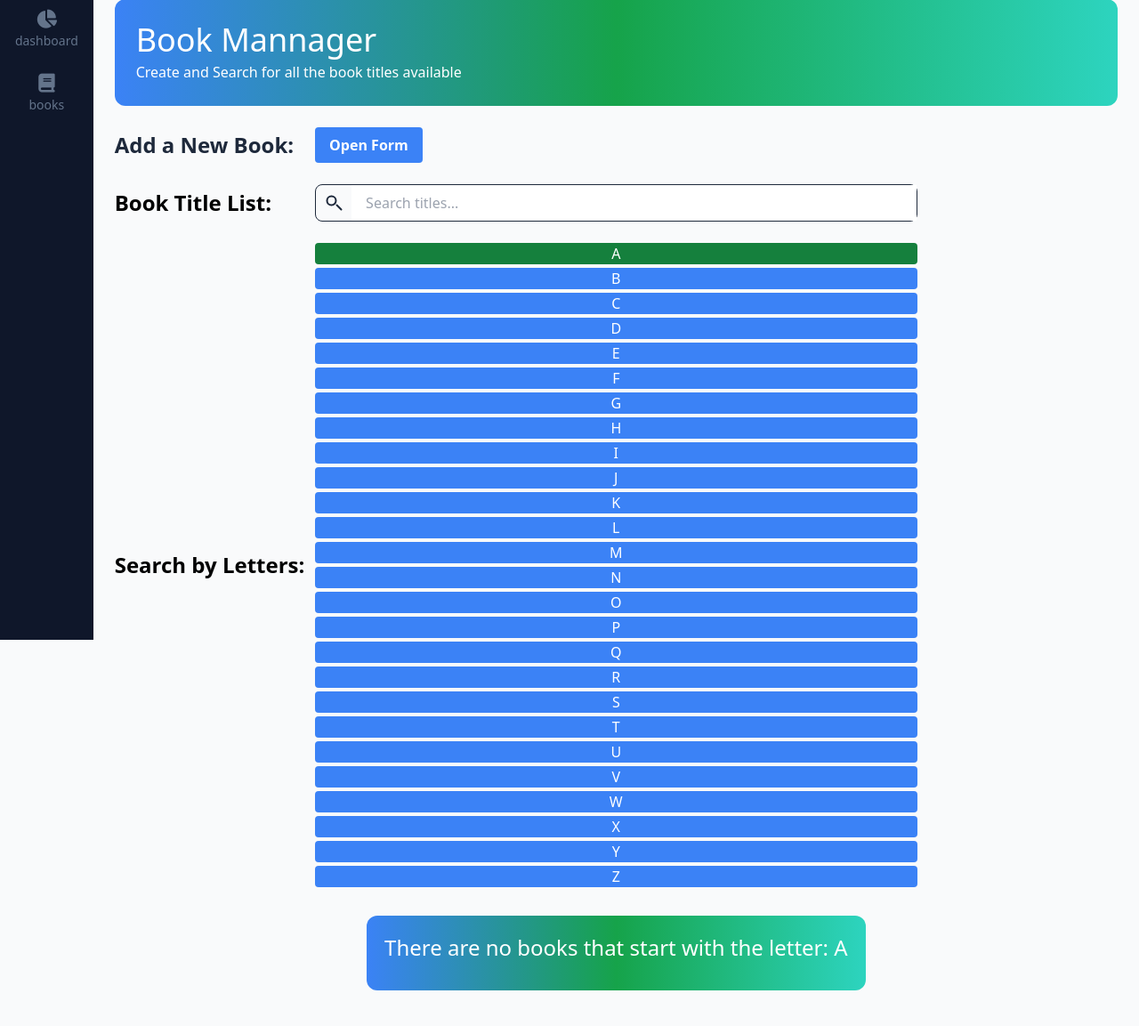
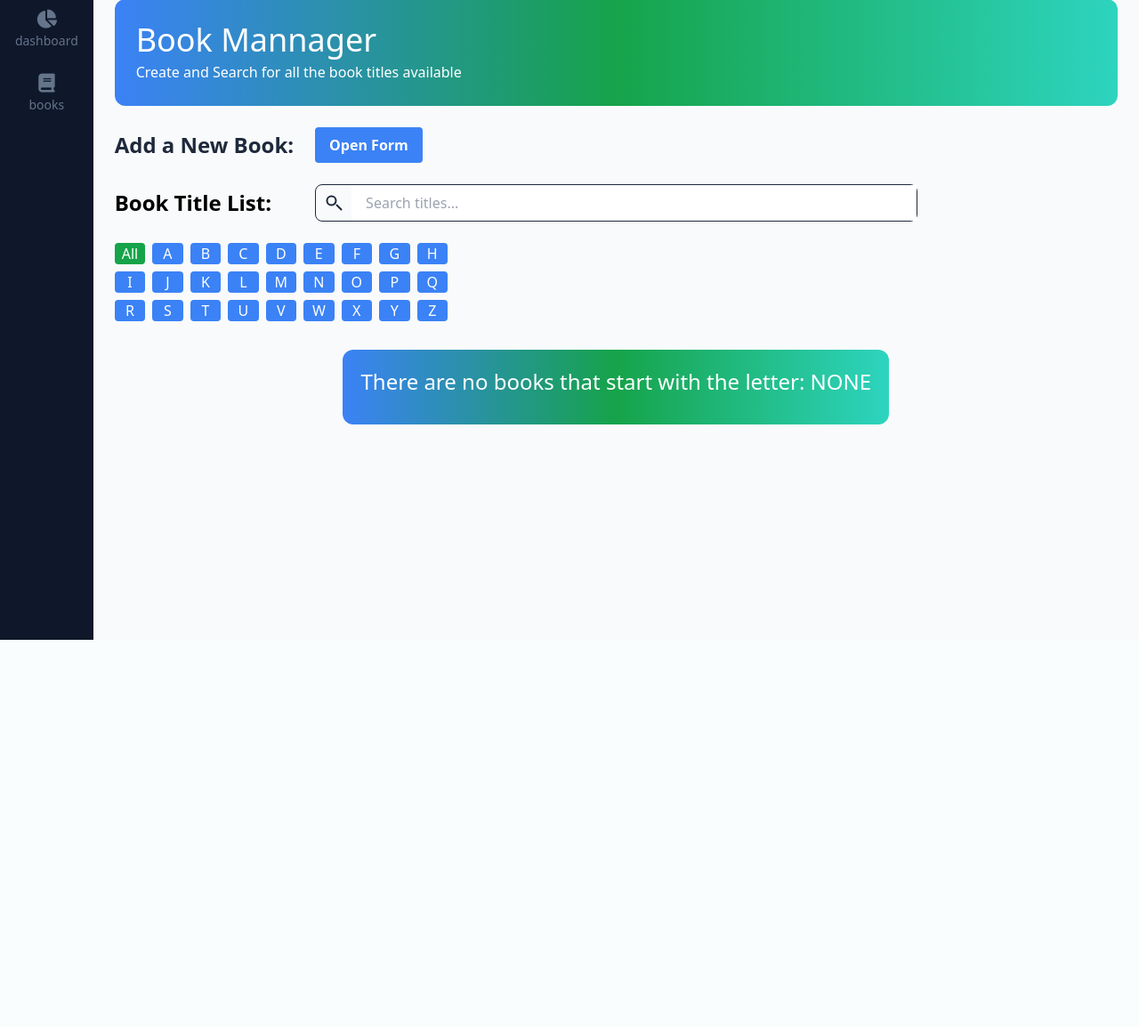
Before and after one commit to GCacho/FullStack-DjangoReactViteTailwindPostgre, a Django app: page /books/ in a window 1280 px wide. Shown: the part 81-1234 px from the top of the page at 89% size. After the commit the page ends 800 px from the top, so only its background shows below. Run offline with Django 4.2, Linux system fonts and the light colour scheme; data that the repository does not hold is empty; some libraries are stand-ins or nearby versions.

Commit message:
Restructuring of files and add all button

```diff
--- /dev/null
+++ b/src/books/static/books/main.js
@@ -0,0 +1 @@
+console.log('Hello from Books')
--- a/src/books/templates/books/main.html
+++ b/src/books/templates/books/main.html
@@ -1,6 +1,7 @@
 {% extends "base.html" %}
 {% load widget_tweaks %}
 {% load static %}
+
 
 {% block title %}book title list{% endblock title %}
 
@@ -67,8 +68,10 @@
         <!-- Contenedor para las Letras -->
 
         <div class="flex flex-col items-center justify-center lg:justify-start lg:flex-row mb-8 w-full">
-            <h3 class="text-2xl font-bold rounded-lg lg:w-1/5 mb-6 lg:mb-0">Search by Letters:</h3>
-            <div class="grid grid-cols-13 md:grid-cols-26 gap-1 lg:w-3/5">
+            <div class="grid grid-cols-9 md:grid-cols-14 lg:grid-cols-27 gap-2">
+                <a href="{% url 'books:main' %}" class="{% if letter == selected_letter %} dark:bg-purple-600 bg-green-600 {% endif %} text-center px-2 py-.5 bg-blue-500 text-xs sm:text-base text-white rounded hover:bg-blue-700 focus:outline-none focus:ring-2 focus:ring-blue-500 focus:ring-opacity-50">
+                    All
+                </a>
                 {% for letter in letters %}
                     <a href="{% url 'books:main' letter %}" class="{% if letter == selected_letter %} bg-green-700 dark:bg-purple-600 {% endif %} text-center px-1.5 py-.5 bg-blue-500 text-xs sm:text-base text-white rounded hover:bg-blue-700 focus:outline-none focus:ring-2 focus:ring-blue-500 focus:ring-opacity-50">
                         {{ letter|upper }}
@@ -83,7 +86,7 @@
                     <h3 class="text-2xl font-bold rounded-lg mb-3 text-center text-white">-Book Titles-</h3>
                     <div class="flex flex-col items-center justify-center lg:flex-row mb-6 w-full">
                         <ul class="grid grid-cols-1  sm:grid-cols-3 md:grid-cols-4 gap-4 bg-transparent borderrounded-lg p-4">
-                            {% for elmnt in qs %}
+                            {% for elmnt in qs|slice:":32" %}
                                 <li class="book-item border bg-slate-800/20 hover:bg-purple-600 dark:hover:bg-green-600 border-white rounded-lg p-2 flex justify-center items-center">
                                     <a href="{{ elmnt.get_absolute_url }}" class="text-lg text-white text-center">
                                         {{ elmnt.title|capfirst }}
@@ -100,7 +103,7 @@
 
     </div>
 
-    <script src="{% static 'js/search_books_app.js' %}"></script>
-    <script src="{% static 'js/show_form_books_app.js' %}"></script>
+    <script src="{% static 'books/search_books_app.js' %}"></script>
+    <script src="{% static 'books/show_form_books_app.js' %}"></script>
 
 {% endblock content %}
--- a/src/books/views.py
+++ b/src/books/views.py
@@ -18,8 +18,11 @@
         return self.request.path
 
     def get_queryset(self):
-        parameter = self.kwargs.get('letter') if self.kwargs.get('letter') else'a'  # Asegurándose de que esté en minúsculas
-        return BookTitle.objects.filter(title__istartswith=parameter)
+        parameter = self.kwargs.get('letter')  # Asegurándose de que esté en minúsculas
+        if parameter:
+            return BookTitle.objects.filter(title__istartswith=parameter)
+        else:
+            return BookTitle.objects.all()
 
     def form_valid(self, form): # To save the form data into the DB
         self.i_instance = form.save()
@@ -35,7 +38,7 @@
         context = super().get_context_data(**kwargs)
         letters = list(string.ascii_lowercase)
         context['letters'] = letters
-        context['selected_letter'] = self.kwargs.get('letter') if self.kwargs.get('letter') else 'a'
+        context['selected_letter'] = self.kwargs.get('letter')
         return context
 
 
--- a/src/core/settings.py
+++ b/src/core/settings.py
@@ -150,6 +150,11 @@
 # https://docs.djangoproject.com/en/4.2/howto/static-files/
 
 STATIC_URL = 'static/'
+
+STATICFILES_DIRS = [
+    BASE_DIR / 'static',
+]
+
 MEDIA_URL = 'media/'
 
 MEDIA_ROOT = BASE_DIR / 'media'
--- a/src/core/views.py
+++ b/src/core/views.py
@@ -15,8 +15,7 @@
 # Content block to main html
 def home_view(request):
     qs = Customer.objects.all()
-    # obj = Book.objects.get(id=1)
-    obj = BookTitle.objects.get(id=7) # get all objects on books (check model on the book class)
+    obj = BookTitle.objects.get(id=1) # get all objects on books (check model on the book class)
     books = obj.books # To check books with the same title
     print(books)
 
--- /dev/null
+++ b/src/static/main.js
@@ -0,0 +1 @@
+console.log('Hello from basedir')
--- a/src/theme/static_src/tailwind.config.js
+++ b/src/theme/static_src/tailwind.config.js
@@ -60,6 +60,7 @@
                 '24': 'repeat(24, minmax(0, 1fr))',
                 '25': 'repeat(25, minmax(0, 1fr))',
                 '26': 'repeat(26, minmax(0, 1fr))',
+                '27': 'repeat(27, minmax(0, 1fr))',
                 // Añade más según lo necesites
             },
             colors: {
--- a/src/theme/templates/base.html
+++ b/src/theme/templates/base.html
@@ -8,6 +8,10 @@
 		<meta http-equiv="X-UA-Compatible" content="ie=edge">
 		<!-- font-awesome : https://cdnjs.com/libraries/font-awesome -->
 		<link rel="stylesheet" href="https://cdnjs.cloudflare.com/ajax/libs/font-awesome/6.4.2/css/all.min.css" integrity="sha512-z3gLpd7yknf1YoNbCzqRKc4qyor8gaKU1qmn+CShxbuBusANI9QpRohGBreCFkKxLhei6S9CQXFEbbKuqLg0DA==" crossorigin="anonymous" referrerpolicy="no-referrer" />
+
+		<script src="{% static 'main.js' %}" defer></script>
+		{% block scripts %}{% endblock scripts %}
+
 		{% tailwind_css %}
 	</head>
 
```
Also changed, not shown: src/books/static/books/search_books_app.js (renamed from src/theme/static/js/search_books_app.js), src/books/static/books/show_form_books_app.js (renamed from src/theme/static/js/show_form_books_app.js). Lines whose indentation alone changed are shown as unchanged.
